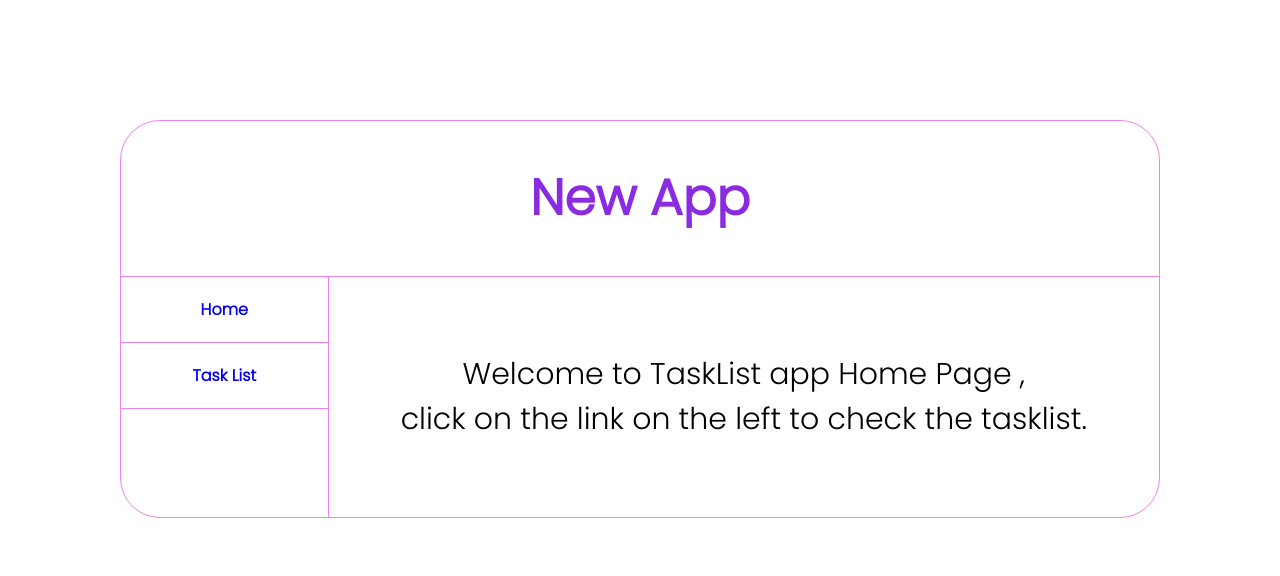
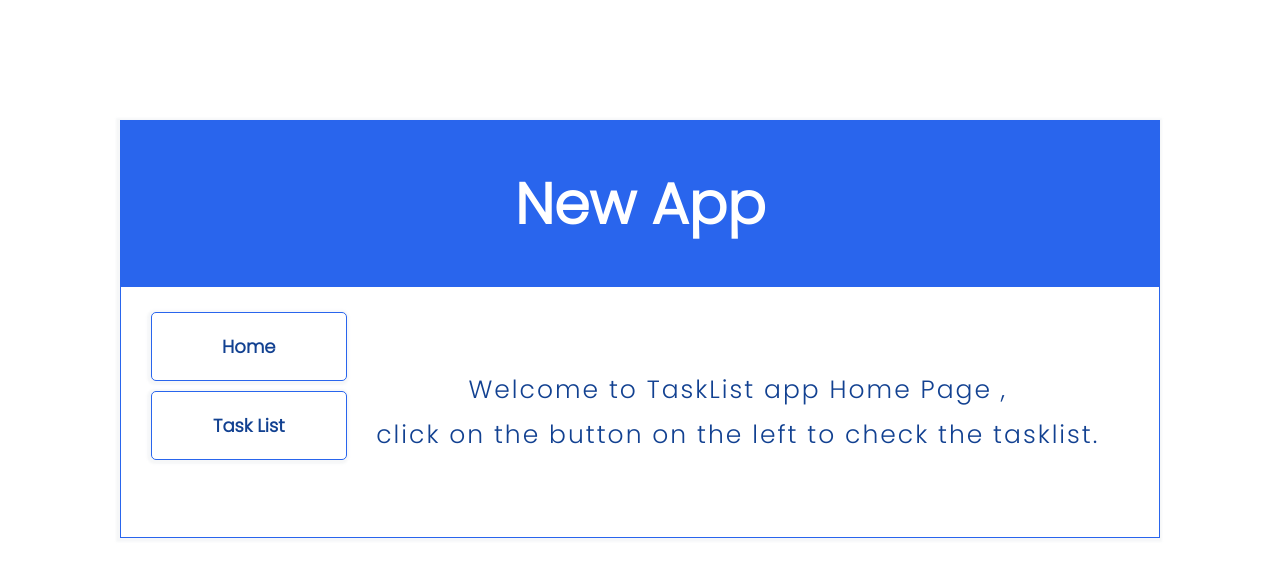
Before and after one commit to Wraquel/challenge, a React (Create React App) app: page / in a window 1280 px wide. Shown: the top 576 px of the page. Built offline with nearby package versions, Linux system fonts and the light colour scheme.

Commit message:
Create new branchs: routes, service, list item and task item

```diff
--- a/src/App.jsx
+++ b/src/App.jsx
@@ -1,8 +1,5 @@
 import React from 'react';
-import {BrowserRouter, Route, Routes} from 'react-router-dom'
-import Homepage from './pages/Homepage'
-import TaskPage from "./pages/TaskPage";
-import Sidebar from './components/Sidebar'
+import { AppRoutes } from "./routes";
 import { Header } from './styles'
 import { AppElement } from './styles'
 
@@ -14,15 +11,9 @@ function App() {
          <Header>
              <h1> New App</h1>
          </Header>
-        <BrowserRouter>
-        <Sidebar>
-        <Routes>
-            <Route path="/*" element={<Homepage/>} />
-            <Route path="/tasklist" element={<TaskPage/>} />
-    </Routes>
-    </Sidebar>
-        </BrowserRouter>
         </div>
+
+        <AppRoutes />
     </AppElement>
   );
 }
--- /dev/null
+++ b/src/components/ListItem.jsx
@@ -0,0 +1,18 @@
+import React from "react";
+import { ListItemElement } from "../styles";
+import TaskItem from "./TaskItem";
+
+function ListItem(props){
+
+return(
+
+<ListItemElement>
+        <h1>{props.name}</h1>
+    <ul>
+        {props.data.map(item => <TaskItem key={item.id} text={item.text} />)}
+    </ul>
+</ListItemElement>
+);
+}
+
+export default ListItem;
--- a/src/components/Sidebar.jsx
+++ b/src/components/Sidebar.jsx
@@ -1,7 +1,7 @@
 import React from "react";
-import { NavLink } from "react-router-dom";
 import { SidebarElement } from '../styles'
 import { AppCoreElement } from '../styles'
+import { SidebarLink } from '../styles'
 
 
 function Sidebar({children}) {
@@ -21,9 +21,9 @@ function Sidebar({children}) {
       <SidebarElement>
         {
         menuItem.map((item,index)=>(
-          <NavLink to={item.path} key={index} className="link" >
-            <div className="link-name">{item.name}</div>
-          </NavLink>
+          <SidebarLink to={item.path} key={index} className="link">
+           {item.name}
+          </SidebarLink>
         ))
       }
           </SidebarElement>
--- /dev/null
+++ b/src/components/TaskItem.jsx
@@ -0,0 +1,15 @@
+import React from "react";
+import { TaskItemElement} from '../styles'
+
+function TaskItem(props){
+
+    return(
+
+        <TaskItemElement>
+          <li>
+            {props.text}
+        </li>
+        </TaskItemElement>
+    );
+}
+export default TaskItem
--- a/src/pages/Homepage.jsx
+++ b/src/pages/Homepage.jsx
@@ -4,7 +4,7 @@ import { HomePage } from "../styles";
 function Homepage() {
   return (
     <HomePage>
-      Welcome to TaskList app Home Page , <br /> click on the link on the left
+      Welcome to TaskList app Home Page , <br /> click on the button on the left
       to check the tasklist.
     </HomePage>
   );
--- a/src/pages/TaskPage.jsx
+++ b/src/pages/TaskPage.jsx
@@ -1,25 +1,29 @@
 import React, {useState, useEffect} from 'react';
-import axios from 'axios';
+import TaskService from '../services/TaskService';
+import ListItem from '../components/ListItem';
 import { TaskPageElement } from '../styles'
 
 function TaskPage() {
+  const [tasks, setTasks] = useState([]);
 
-  const [tasks, setTasks] = useState([]);
+  async function fetchTasks(){
+  await  TaskService().then(tasks => setTasks(tasks))
+  }
+
   useEffect(() => {
-    axios.get('http://localhost:3008/api/tasks/')
-    .then(response => {
-      setTasks(response.data)
-    })
+    fetchTasks()
 }, []);
+
+const toDo = tasks.filter(item =>item.completed===false)
+const Done = tasks.filter(item =>item.completed===true)
+
+
 return (
-  <TaskPageElement>
-         <ul>
-         {tasks.map((task) => (
-        <li key={task.id}>{task.text} {task.completed ? "Done": "To Do"}</li>
-      ))}
-    </ul>
+
+    <TaskPageElement>
+    <ListItem name={'To Do'} data={toDo}/>
+    <ListItem name= {'Done'} data={Done}/>
     </TaskPageElement>);
 }
 
-
 export default TaskPage;
--- /dev/null
+++ b/src/routes/index.jsx
@@ -0,0 +1,17 @@
+import {BrowserRouter, Route, Routes} from 'react-router-dom'
+import Homepage from '../pages/Homepage'
+import TaskPage from "../pages/TaskPage";
+import Sidebar from '../components/Sidebar'
+
+export function AppRoutes(){
+    return(
+    <BrowserRouter>
+    <Sidebar>
+    <Routes>
+        <Route path="/*" element={<Homepage/>} />
+        <Route path="/tasklist" element={<TaskPage/>} />
+    </Routes>
+    </Sidebar>
+    </BrowserRouter>);
+
+}
--- /dev/null
+++ b/src/services/TaskService.js
@@ -0,0 +1,5 @@
+import axios from 'axios';
+
+export default async function TaskService(){
+    return axios.get('http://localhost:3008/api/tasks/').then((response) => response.data).catch(console.error('error'))
+}
--- a/src/styles.jsx
+++ b/src/styles.jsx
@@ -1,25 +1,28 @@
+import { NavLink } from 'react-router-dom'
 import styled from 'styled-components'
 
 
  export const Header = styled.header `
  text-align: center;
+ background-color: #2965ED;
  h1  {
+ color: #ffff;
   margin: 0;
   padding: 40px;
-  font-size: 50px;
-  border-bottom: violet 1px solid;
+  font-size: 57px;
 }
 `
  export const AppElement = styled.div`
   margin: 120px;
-  border: violet 1px solid;
-  border-radius: 40px;
-  color: blueviolet;
+  border: #2965ED 1px solid;
   font-family: 'Poppins', sans-serif;
+  box-shadow: -1px 1px 2px 3px rgba(166, 177, 191, 0.1);
 `
  export const HomePage = styled.section`
-  font-size: 30px;
-  color: #000;
+  font-size: 25px;
+  line-height: 1.8 ;
+letter-spacing: 2px;
+  color: #124191;
   text-align: center;
   height: 100%;
   display: flex;
@@ -27,23 +30,58 @@ export const HomePage = styled.section`
   justify-content: center;
 `
  export const TaskPageElement = styled.div `
+    display: flex;
+    padding-top: 30px;
+   `
+
+    export const ListItemElement = styled.div `
+    padding-left: 90px;
+    h1  {
+        color: #124191;
+    font-size: 35px;
+    }
+    ul {
+    padding-left: 15px;
+    margin-right: 100px;
+    }
+    `
+    export const TaskItemElement =styled.div `
+
+    li {
+        margin:  10px;
+        color: #124191;
+        font-size: 18px;
+    }
+    `
+    export const SidebarLink =styled(NavLink)`
      text-align: center;
-    padding-top: 30px;
-    color: blueviolet;
+     color: #124191;
+     display: block;
+     padding: 20px;
+     margin-top: 10px;
+     font-size: 18px;
+     background-color: #ffff;
+     border: #2965ED 1px solid;
+     border-radius:5px;
+     box-shadow: -1px 1px 2px 3px rgba(166, 177, 191, 0.1);
+
+     &:hover, &:active {
+        background-color:#2965ED ;
+        color: #ffff;
+
+     }
+
     `
     export const SidebarElement = styled.div`
-   border-right: violet 1px solid;
+    margin-top: 10px;
     a {
     text-decoration:none;
     font-weight: bold;
      }
- .link-name{
-   text-align: center;
-   padding: 20px;
-   border-bottom:  violet 1px solid;
- }
+
      `
     export const AppCoreElement = styled.div `
+    padding: 5px 30px;
     display: grid;
     grid-template-columns: 20% 80%;
     min-height: 30vh;
```
Lines whose indentation alone changed are shown as unchanged.
